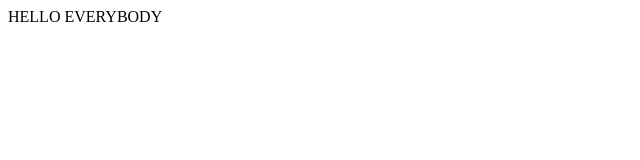
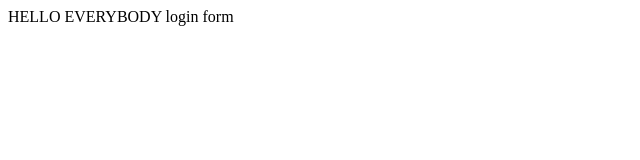
Before and after one commit to nbenli/myfirstapp, a plain HTML site: page index.html in a window 1280 px wide. Shown: the full height of the page, 0-640 px from the left. Drawn offline with Linux system fonts and the light colour scheme.

Commit message:
login form

```diff
--- a/index.html
+++ b/index.html
@@ -1 +1,10 @@
-<html><head><title>My first app</title></head><body>HELLO EVERYBODY</body><html>
+<html>
+<head>
+  <title>My first app</title>
+</head>
+<body>
+  HELLO EVERYBODY
+  login form
+</body>
+
+<html>
```
Also changed, not shown: login.html (added, +1 -0 lines), dir1/test.jpg (added), dir2/app2.js (added), log.txt (added).
